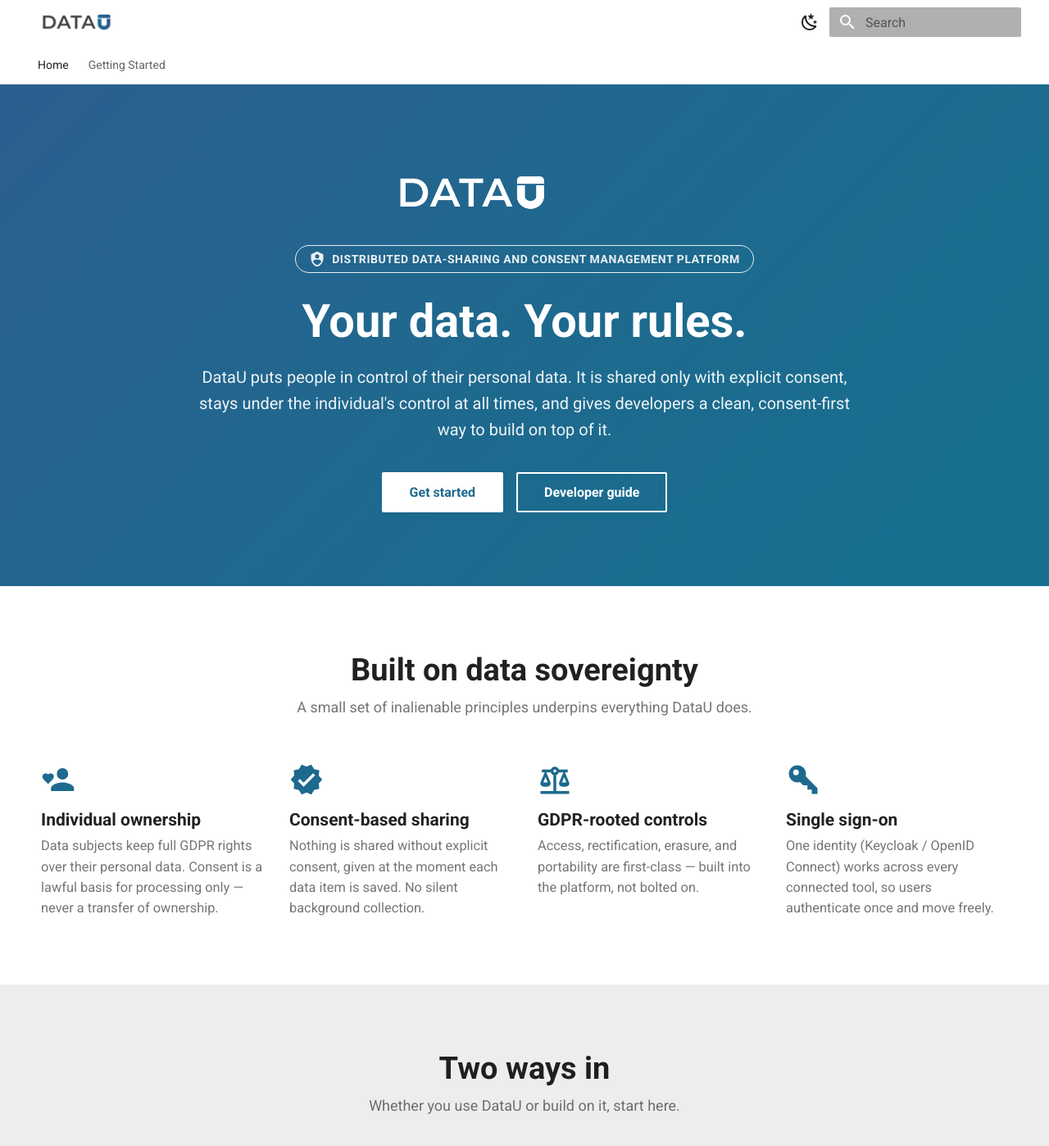
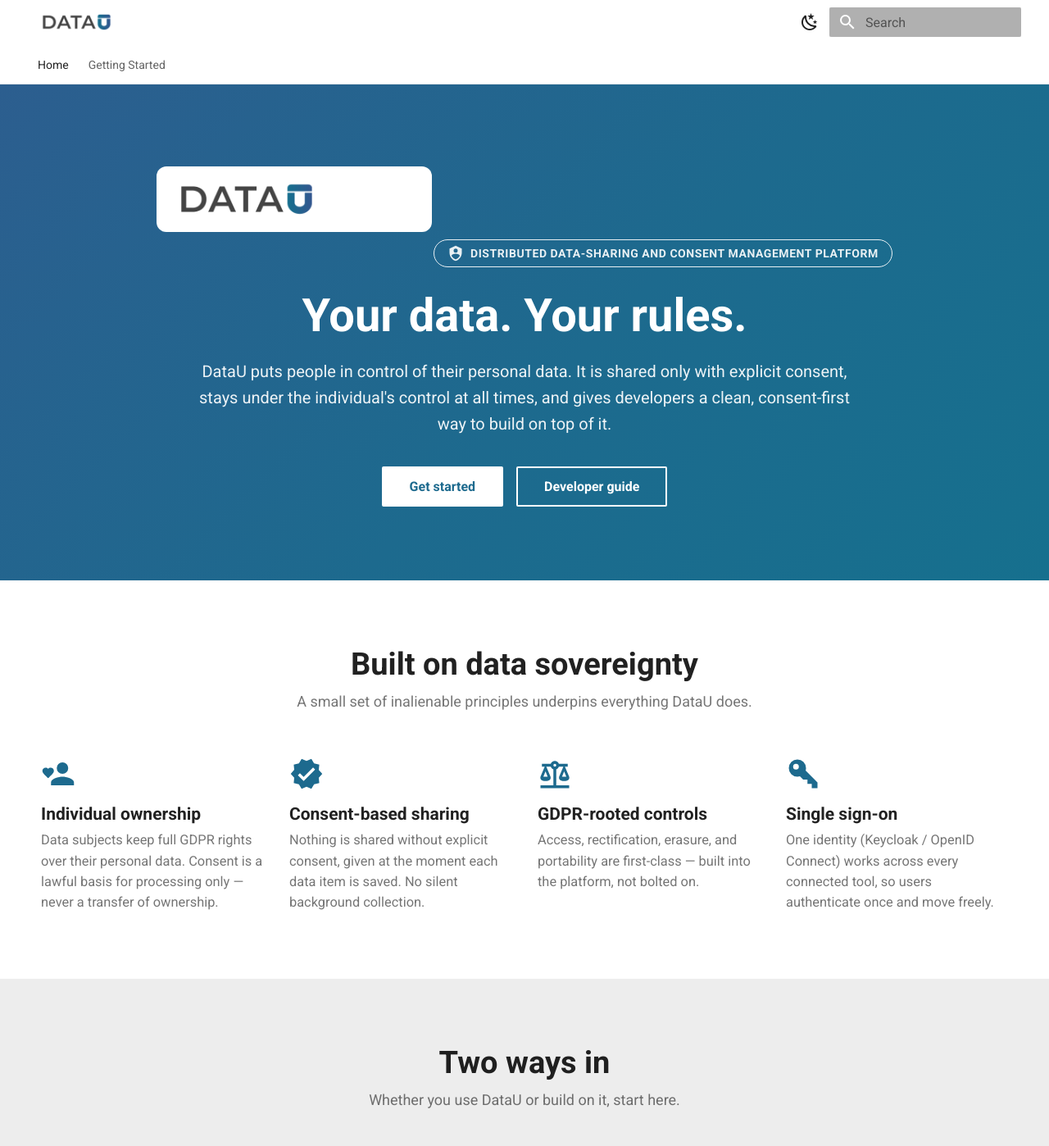
Before and after one commit to jibecompany/datau-docs, an MkDocs documentation site: the page built from docs/index.md, in a window 1280 px wide and 1400 px high. Shown: the whole window at 82% size. Built offline with MkDocs 1.6.1 and Material for MkDocs 9.7.7, drawn with Linux system fonts in a browser that asks for light colours.

Commit message:
Logo original colours on fitted white pills; bigger centred hero logo
- Header dark-mode pill tightened to hug the logo
- Hero logo now keeps original colours on a fitted white pill,
  enlarged (4rem) and horizontally centred

Co-Authored-By: Claude Opus 4.8 (1M context) <noreply@anthropic.com>

```diff
--- a/docs/stylesheets/extra.css
+++ b/docs/stylesheets/extra.css
@@ -49,10 +49,11 @@
 /* In dark mode the header is dark, so give the dark wordmark a light
    backing pill to stay legible without changing the logo's colours. */
 [data-md-color-scheme="slate"] .md-header__button.md-logo {
-  padding: 0.2rem 0.5rem;
-  margin: 0.2rem 0;
+  display: inline-flex;
+  align-items: center;
+  padding: 0.15rem 0.3rem;
   background-color: #ffffff;
-  border-radius: 0.4rem;
+  border-radius: 0.3rem;
 }
 
 /* Logo already spells "DataU" — hide the redundant site-name text,
@@ -84,13 +85,16 @@
   text-align: center;
 }
 
-/* Logo in the hero — white, to read on the coloured gradient */
+/* Logo in the hero — original colours on a fitted white pill,
+   centred horizontally on the coloured gradient */
 .dx-hero__logo {
-  display: block;
-  height: 3.2rem;
+  display: inline-block;
+  height: 4rem;
   width: auto;
-  margin: 0 auto 1.6rem;
-  filter: brightness(0) invert(1);
+  margin-bottom: 1.8rem;
+  padding: 0.55rem 0.9rem;
+  background-color: #ffffff;
+  border-radius: 0.6rem;
 }
 
 .dx-hero__badge {
```
